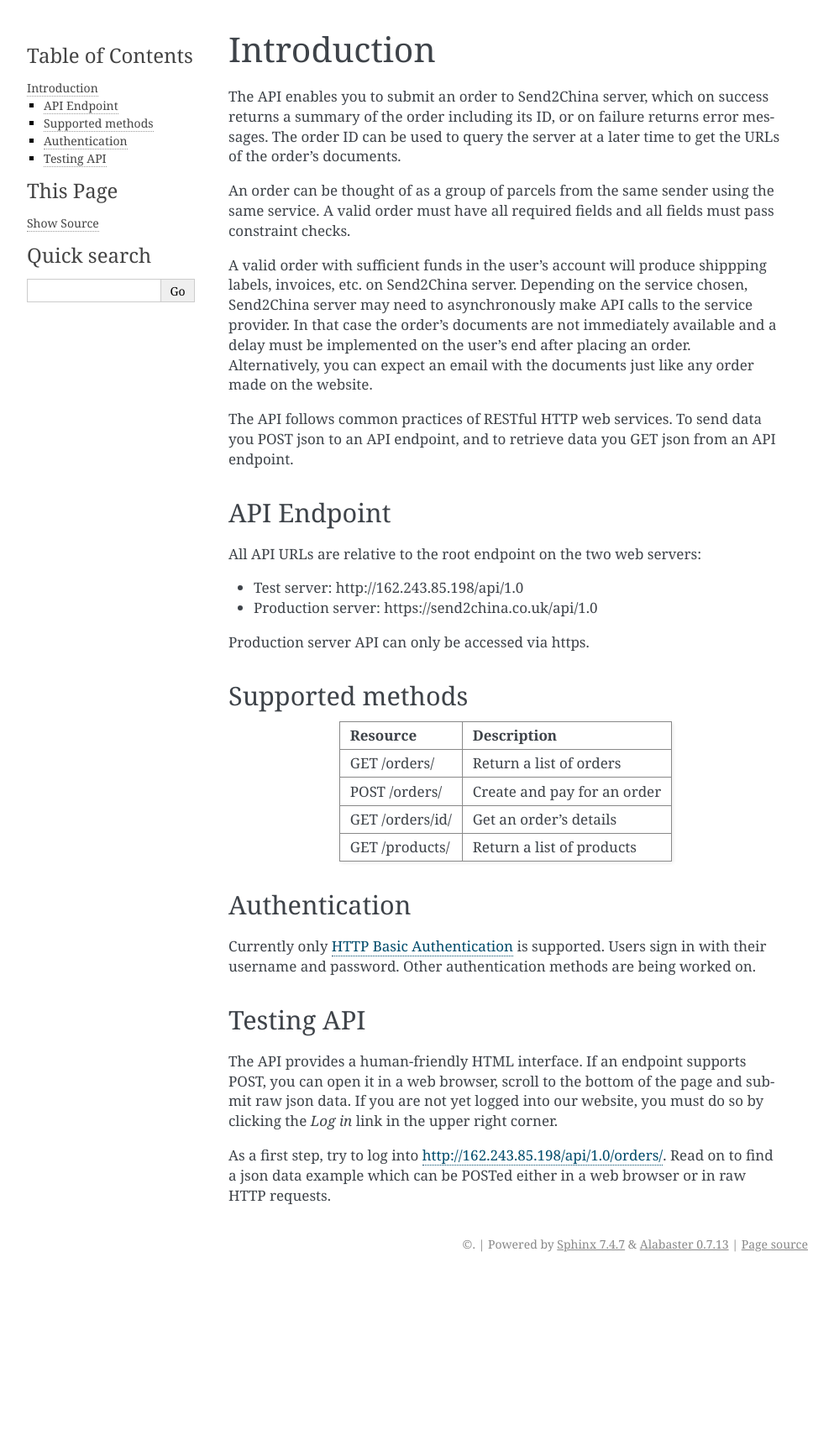
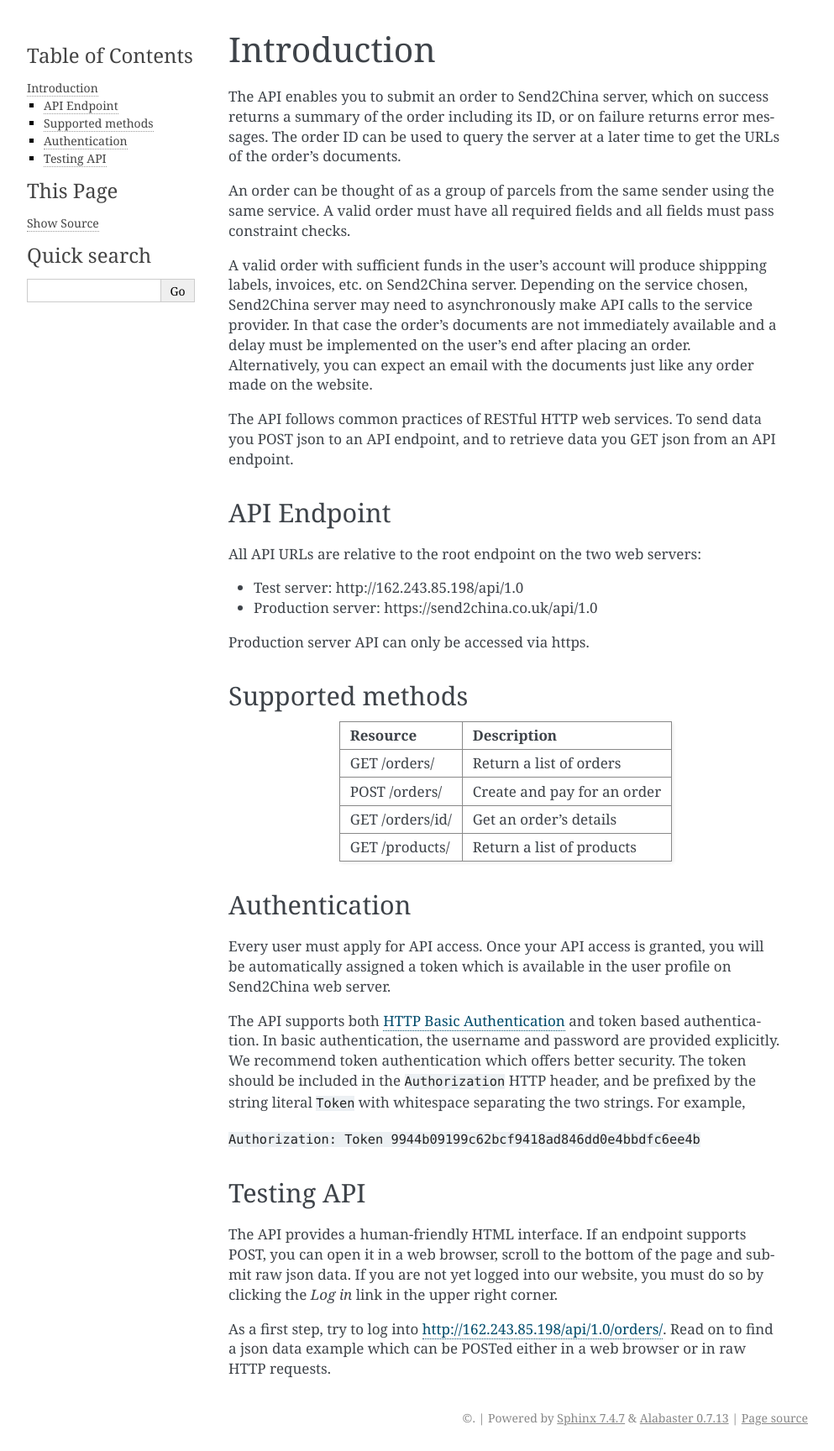
Before and after one commit to wh5a/sendchina, a Sphinx documentation site: the page built from docs/start.rst, in a window 1280 px wide. Shown: the whole page at 84% size, without its empty margins (148-1141 px from the left). Built offline with Sphinx 7.4.7, drawn with Linux system fonts in a browser that asks for light colours; before the commit the page ends 1521 px from its top, so only the background shows below that.

Commit message:
API token document

```diff
--- a/README.rst
+++ b/README.rst
@@ -50,10 +50,19 @@
 Authentication
 --------------------
 
-Currently only `HTTP Basic Authentication
-<http://tools.ietf.org/html/rfc2617>`_ is supported. Users sign in
-with their username and password. Other authentication methods are
-being worked on.
+Every user must apply for API access. Once your API access is granted,
+you will be automatically assigned a token which is available in the
+user profile on Send2China web server.
+
+The API supports both `HTTP Basic Authentication
+<http://tools.ietf.org/html/rfc2617>`_ and token based
+authentication. In basic authentication, the username and password are
+provided explicitly. We recommend token authentication which offers
+better security. The token should be included in the ``Authorization``
+HTTP header, and be prefixed by the string literal ``Token`` with
+whitespace separating the two strings. For example,
+
+``Authorization: Token 9944b09199c62bcf9418ad846dd0e4bbdfc6ee4b``
 
 
 Testing API
```
Also changed, not shown: docs/httpie.rst (+6 -4 lines).
